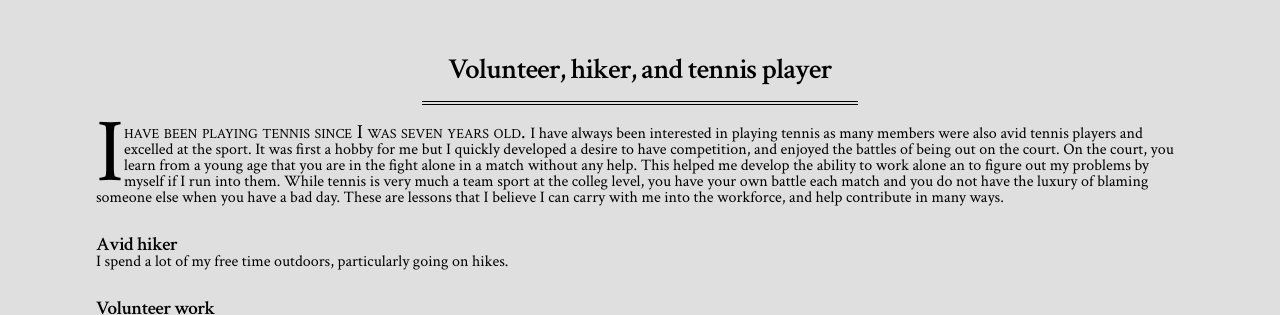
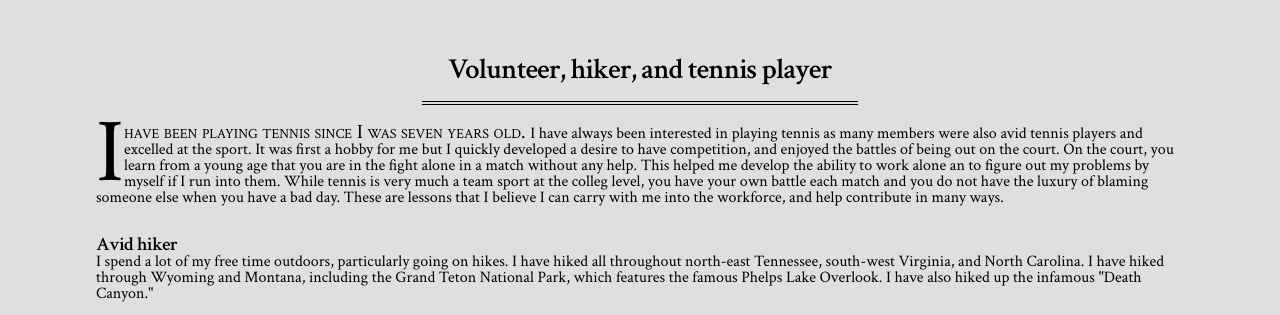
Before and after one commit to ThomasHurt/Thomashurt.github.io, a plain HTML site: page personal.html in a window 1280 px wide. Shown: the part 123-438 px from the top of the page. Drawn offline with nearby package versions, Linux system fonts and the light colour scheme.

Commit message:
Update personal.html

```diff
--- a/personal.html
+++ b/personal.html
@@ -36,7 +36,9 @@
         not have the luxury of blaming someone else when you have a bad day. These are lessons that I believe I can carry with me into the workforce, and help contribute in many ways.</p>
 
       <h2> Avid hiker</h2>
-      <p> I spend a lot of my free time outdoors, particularly going on hikes.</p>
+      <p> I spend a lot of my free time outdoors, particularly going on hikes. I have hiked all throughout north-east Tennessee, south-west Virginia, and North Carolina.
+          I have hiked through Wyoming and Montana, including the Grand Teton National Park, which features the famous Phelps Lake Overlook. I have also hiked up the infamous
+          "Death Canyon."</p>
 
       <h2>Volunteer work</h2>
       <p>I have greatly enjoyed the esprit de corps and giving spirit of my tennis team, engaging in cooperative efforts
```
